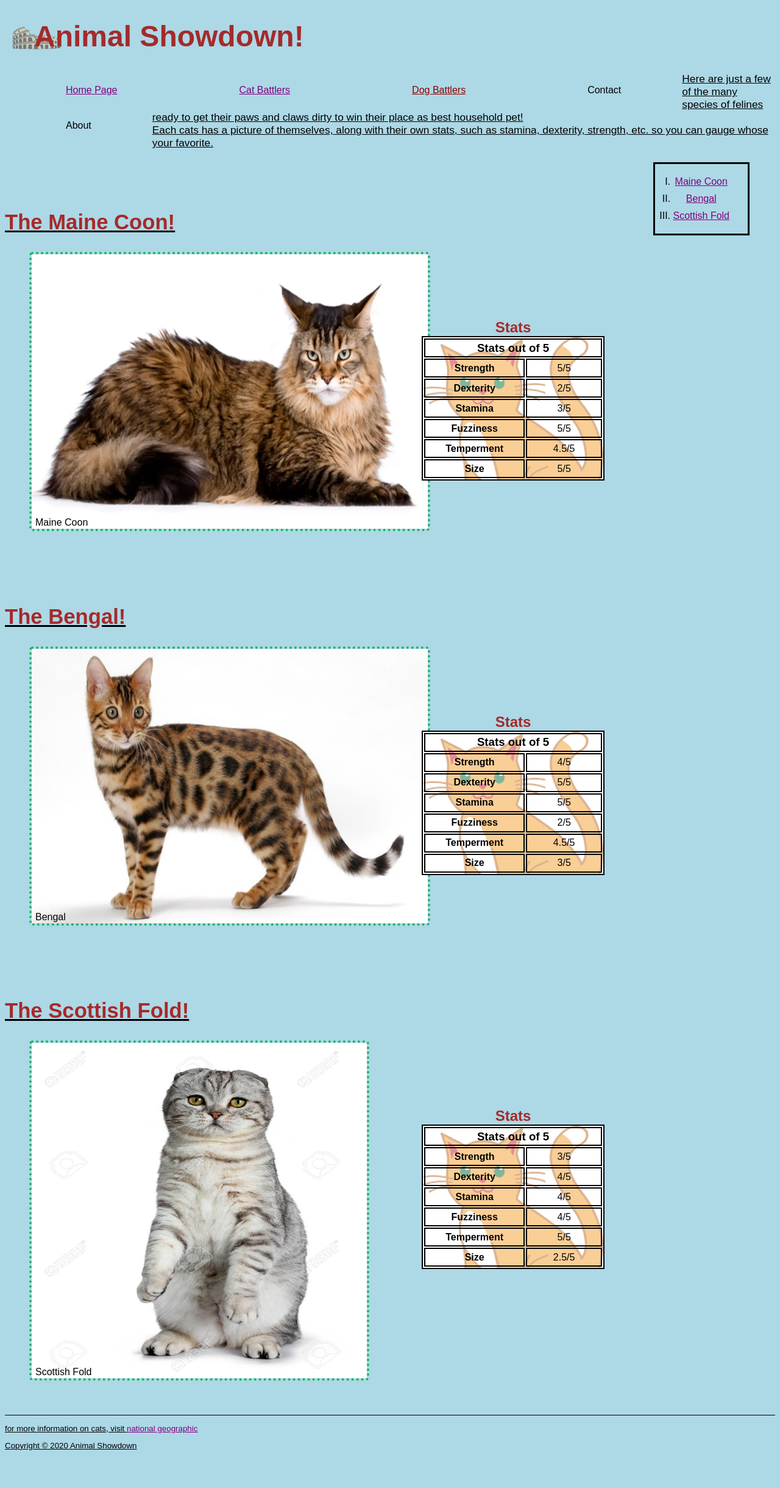
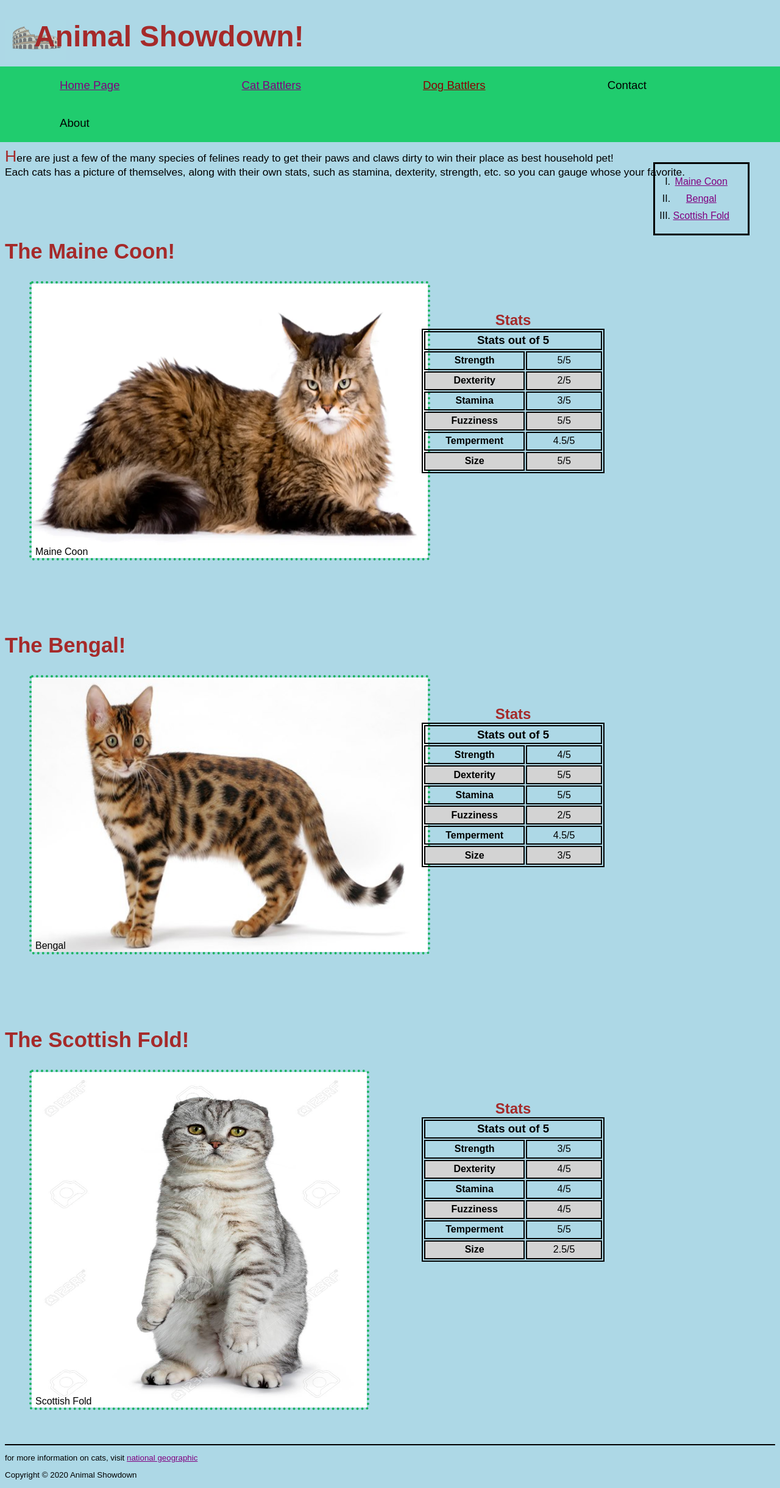
Before and after one commit to JarHorner/FBIs-Most-Wanted, a PHP site: page /CatsStats.html in a window 1280 px wide. Shown: the whole page at 61% size. Before the commit the page ends 2378 px from the top, so only its background shows below. Run offline with PHP 8.4, Linux system fonts and the light colour scheme.

Commit message:
more cleaning

```diff
--- a/CatsStats.html
+++ b/CatsStats.html
@@ -8,7 +8,7 @@
     <meta name="author" content="Jarret Horner">
     <meta charset="UTF-8">
     <link rel="icon" type="image/jpg" href="../AnimalShowdown/Images/Colosseum.jpg">
-    <link rel="stylesheet" type="text/css" href="CatsStatsCSS.css">
+    <link rel="stylesheet" type="text/css" href="../AnimalShowdown/Style/CatsStatsCSS.css">
     <title>
         Animal Showdown
     </title>
@@ -19,7 +19,7 @@
         <h1><img src="../AnimalShowdown/Images/Colosseum.jpg" alt="Colosseum" width="100" height="70"/>&emsp;Animal Showdown!</h1>
 
         <nav>       <!--navigation hub for links accross website-->
-            <u>
+            <ul>
                  <li><a href="HomePage.html">Home Page </a></li>
                  <li><a href="CatsStats.html">Cat Battlers</a></li>
                 <li><a href="">Dog Battlers</a></li>
--- a/CatsStatsCSS.css
+++ b/Style/CatsStatsCSS.css
@@ -48,7 +48,6 @@ aside ol {
     border: 3px solid black;
     padding: 10px 30px;
     font-size: 12pt;
-    z-index: 1;
 }
 
 aside ol li {
@@ -85,16 +84,10 @@ table, th, td {
     height: 25px;
 }
 
-table {
-    background-image: linear-gradient(rgba(255,255,255,0.5), rgba(255,255,255,0.5)), url("../AnimalShowdown/Images/Cartoon_Cat.png");
-    background-repeat: no-repeat;
-    background-size: cover;
-}
-
 .stat_table {
     position: absolute;
     right: 280px;
-    top: 110px;
+    top: 50px;
 }
 
 figcaption {
@@ -113,12 +106,8 @@ article {
     position: relative;
 }
 
-footer {
-    border-top: 1pt solid black;
-}
-
-footer p {
-    font-size: 10pt;
+tr:nth-child(even) {
+    background-color: lightgrey;
 }
 
 a:link {
@@ -130,7 +119,7 @@ a:visited {
     color: darkred;
 }
 
-a:hover:not(.cat,.natgeo) {
+a:hover:not(.cat) {
     background-color: white;
     padding: 21px 0;
 }
@@ -138,3 +127,16 @@ a:hover:not(.cat,.natgeo) {
 a:active {
     color: blueviolet;
 }
+
+section p::first-letter {
+    font-size: 20pt;
+    color: brown;
+}
+
+footer {
+    border-top: 2pt solid black;
+}
+
+footer p {
+    font-size: 10pt;
+}
```
